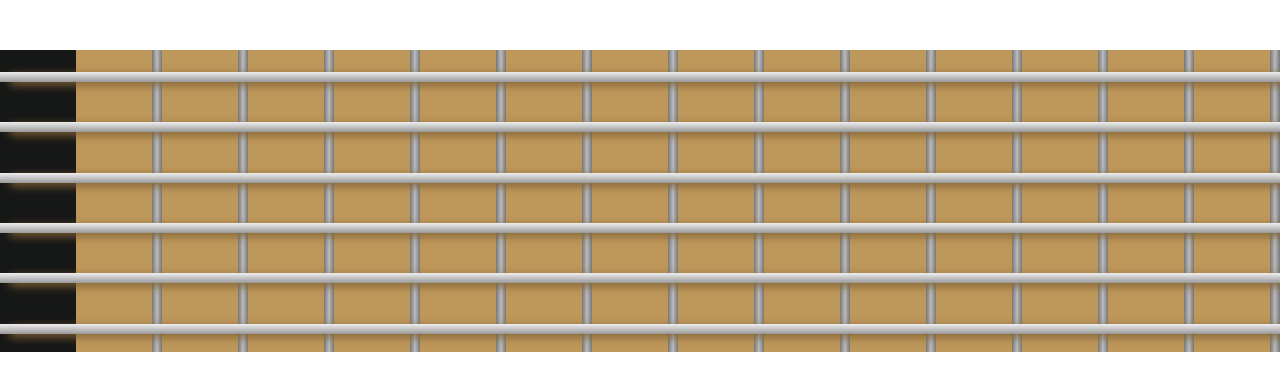
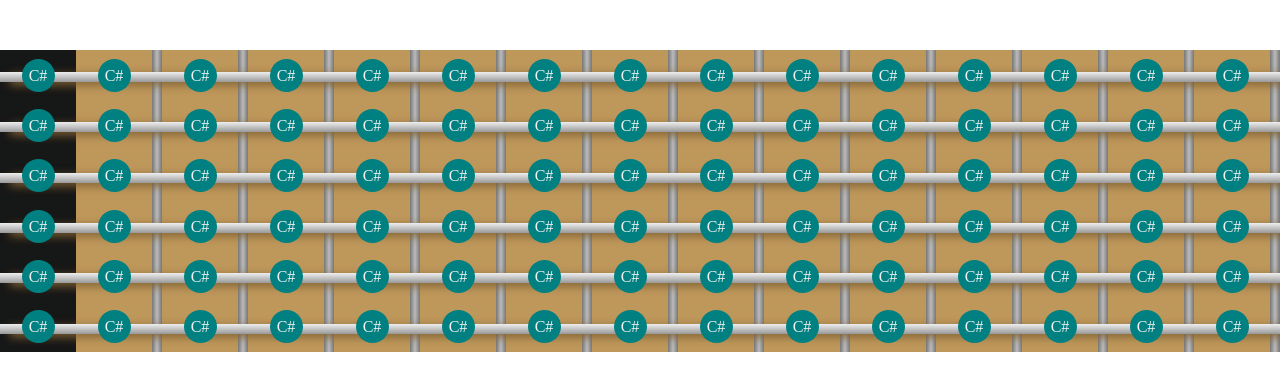
Before and after one commit to EricChukoltyansky/Guitar-Scales, a React (Create React App) app: page / in a window 1280 px wide. Shown: the top 390 px of the page. Built offline with nearby package versions, Linux system fonts and the light colour scheme.

Commit message:
adding the tabs

```diff
--- a/src/Components/Fretboard/Fretboard.tsx
+++ b/src/Components/Fretboard/Fretboard.tsx
@@ -42,7 +42,18 @@ const Note = styled.div`
     flex-grow: 0;
     flex-shrink: 0;
     border-image: linear-gradient(to left, #bbb, #fff, #bbb) 1 100%;
+  }
 
+  &::before {
+    content: "C#";
+    width: 33px;
+    height: 33px;
+    border-radius: 50%;
+    line-height: 33px;
+    text-align: center;
+    background-color: teal;
+    z-index:2;
+    color:#eee
   }
 `;
 
```
